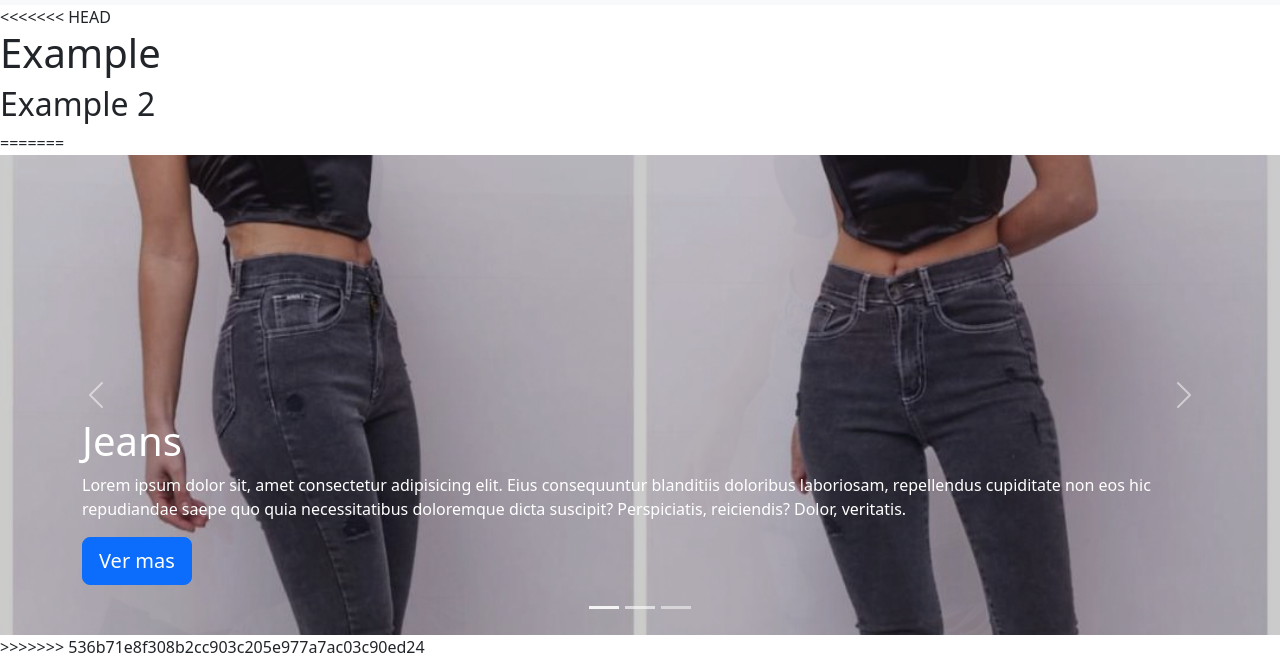
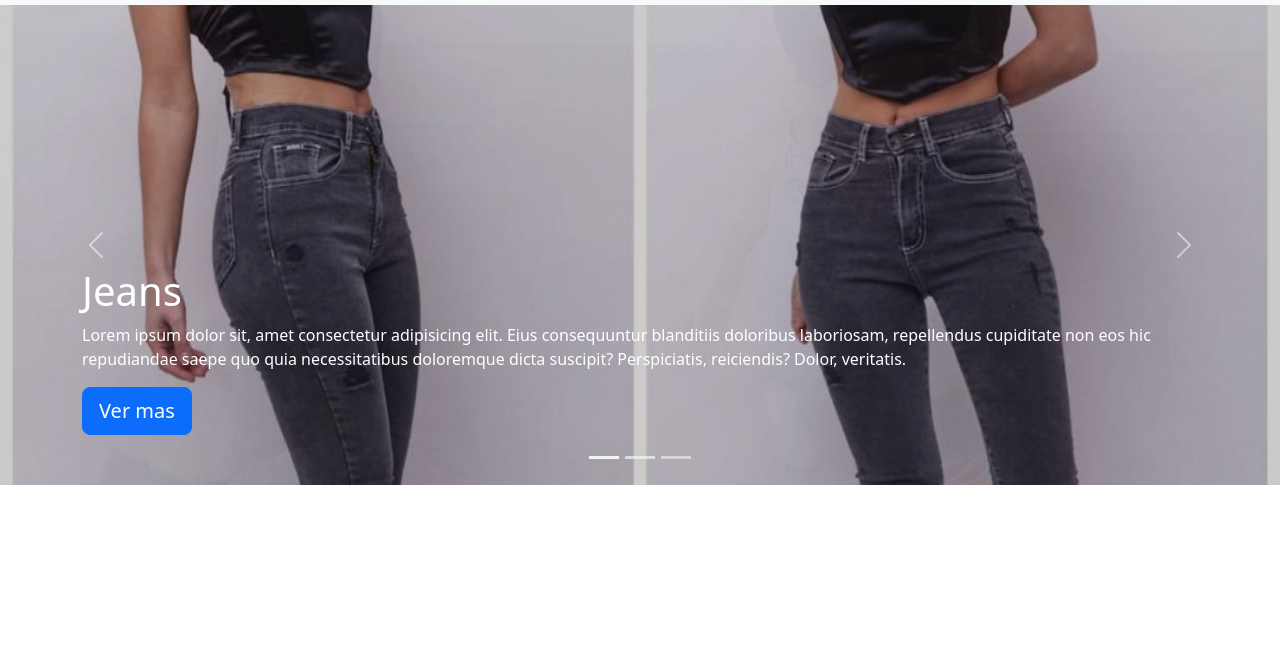
Before and after one commit to MarinoSanz/Grupo-1-MarketPlace, a website: page frontend/src/pages/index.html in a window 1280 px wide. Shown: the part 181-840 px from the top of the page. After the commit the page ends 800 px from the top, so only its background shows below. Drawn offline with nearby package versions, Linux system fonts and the light colour scheme.

Commit message:
[ADD]ejemplo de prueba

```diff
--- a/frontend/src/pages/index.html
+++ b/frontend/src/pages/index.html
@@ -48,16 +48,6 @@
                 </div>
               </nav>
     </header>
-<<<<<<< HEAD
-
-    <main> <!-- Contenido Principal del sitio -->
-        <h1>
-            Example
-        </h1>
-        <h2>
-            Example 2
-        </h2>
-=======
     <main>
         <!-- Contenido Principal del sitio -->
         <div id="myCarousel" class="carousel slide carousel-fade" data-bs-ride="carousel">
@@ -111,7 +101,6 @@
                 <span class="carousel-control-next-icon" aria-hidden="true"></span>
             </a>
         </div>
->>>>>>> 536b71e8f308b2cc903c205e977a7ac03c90ed24
     </main>
 
 
```
